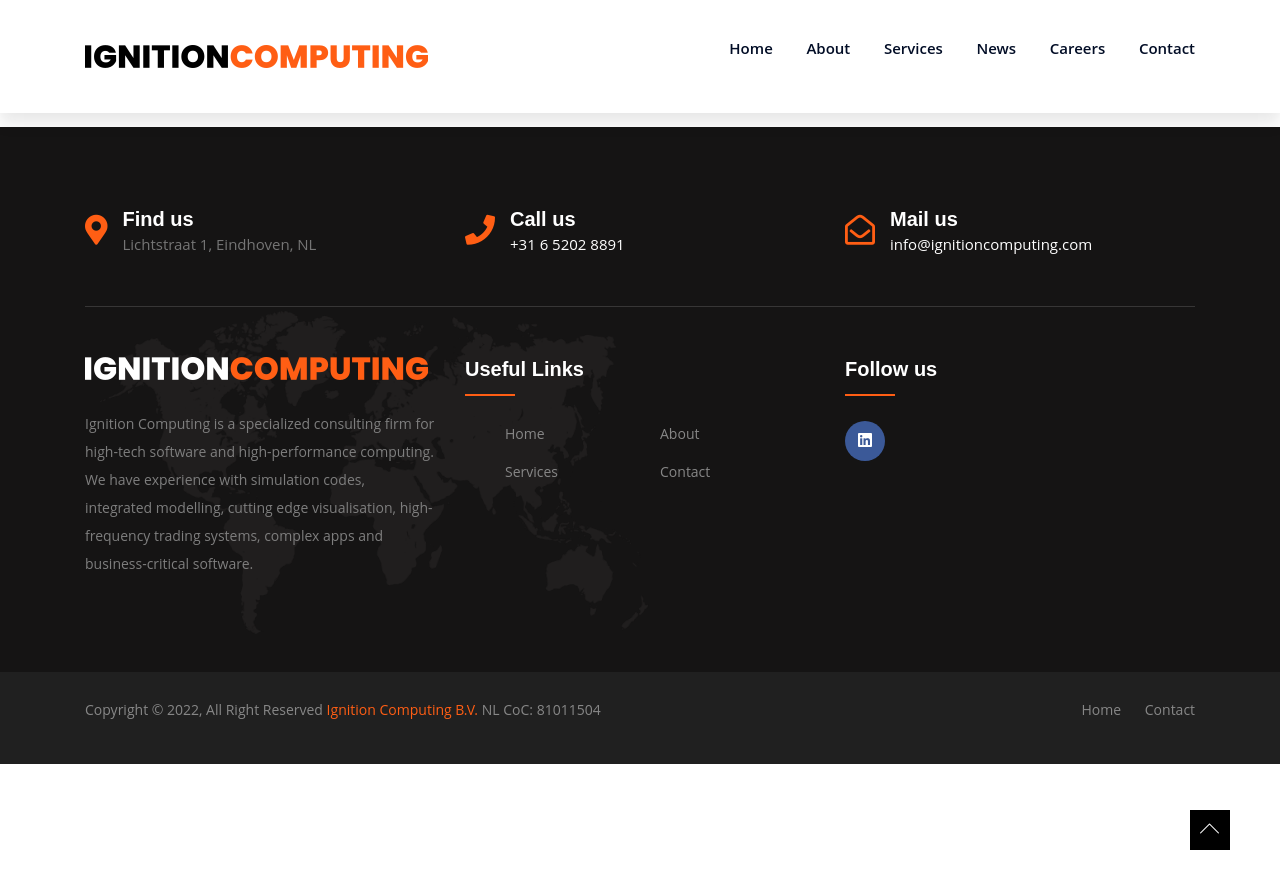
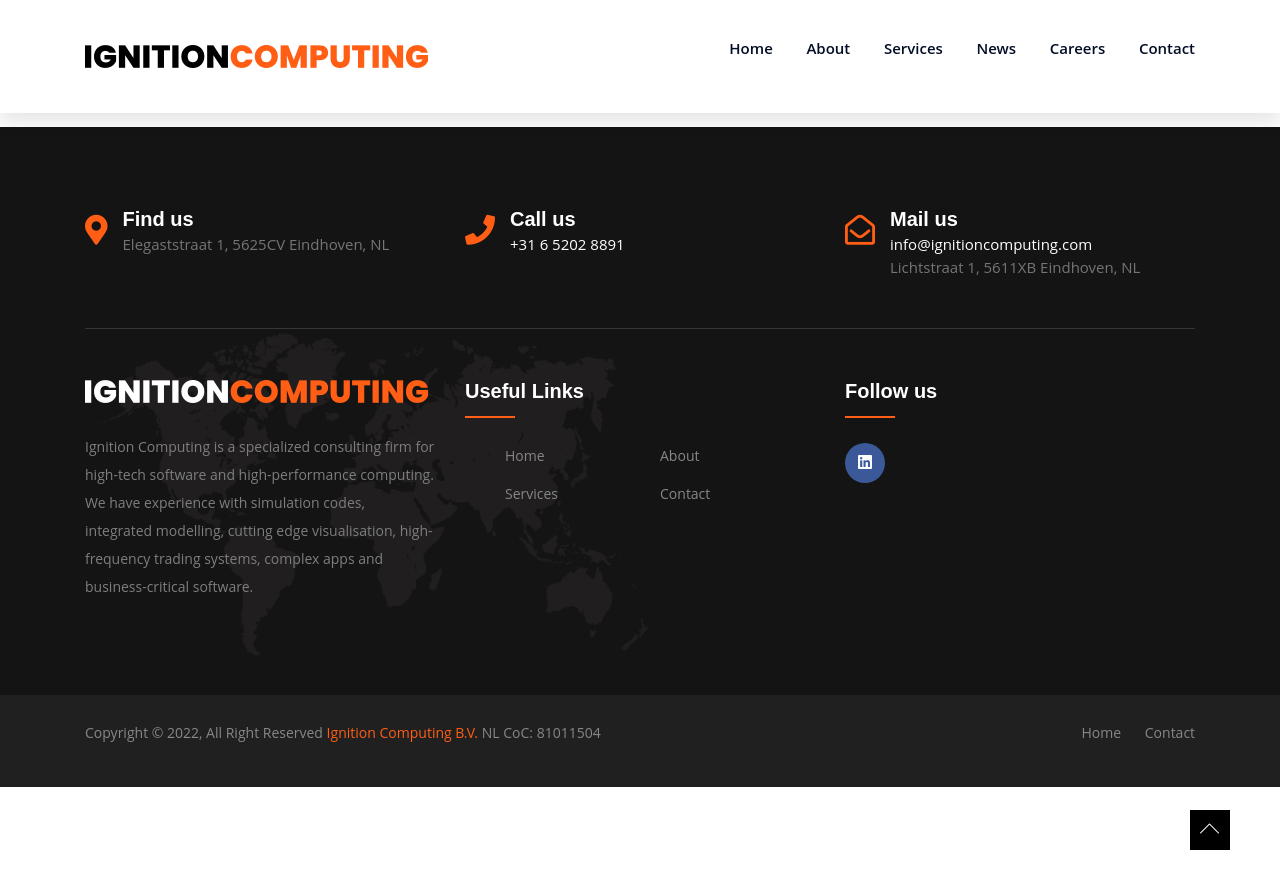
Before and after one commit to koenstrien/ignitioncomputing, a Jekyll site: the page built from index.html, in a window 1280 px wide and 900 px high, scrolled down 7250 px. Shown: the top 889 px of the window. Built offline with Jekyll 4.4.1, drawn with Linux system fonts in a browser that asks for light colours; some of the changed text lies outside the part shown.

Commit message:
add visiting address

```diff
--- a/_config.yml
+++ b/_config.yml
@@ -25,7 +25,8 @@
 
 cover_image: "/assets/img/slider/slider1.jpg"
 phone: +31 6 5202 8891
-address: Lichtstraat 1, Eindhoven, NL
+mailing_address: Lichtstraat 1, 5611XB Eindhoven, NL
+visiting_address: Elegaststraat 1, 5625CV Eindhoven, NL
 lat: 51.43877
 lon: 5.472555
 zoom: 5
--- a/_includes/footer.html
+++ b/_includes/footer.html
@@ -7,7 +7,7 @@
                         <i class="fas fa-map-marker-alt"></i>
                         <div class="cta-text">
                             <h4>Find us</h4>
-                            <span>{{site.address}}</span>
+                            <span>{{site.visiting_address}}</span>
                         </div>
                     </div>
                 </div>
@@ -25,7 +25,8 @@
                         <i class="far fa-envelope-open"></i>
                         <div class="cta-text">
                             <h4>Mail us</h4>
-                            <span><a href="mailto:{{site.email}}">{{site.email}}</a></span>
+                            <span><a href="mailto:{{site.email}}">{{site.email}}</a></span><br />
+                            <span>{{site.mailing_address}}</span>
                         </div>
                     </div>
                 </div>
--- a/_includes/header_top.html
+++ b/_includes/header_top.html
@@ -3,7 +3,7 @@
         <div class="row align-items-center">
             <div class="col-md-10 text-center text-md-left">
                 <div class="header-top-cta">
-                    <span><i class="fas fa-map-marker-alt"></i>{{site.address}}</span>
+                    <span><i class="fas fa-map-marker-alt"></i>{{site.visiting_address}}</span>
                     <span><i class="far fa-envelope-open"></i><a href="mailto:{{site.email}}">{{site.email}}</a></span>
                     <span><i class="fas fa-phone"></i><a href="tel:{{site.phone}}">{{site.phone}}</a></span>
                 </div>
```
